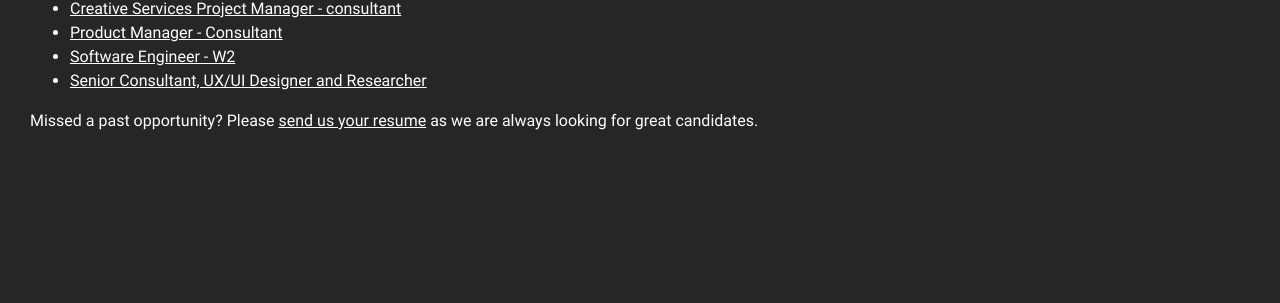
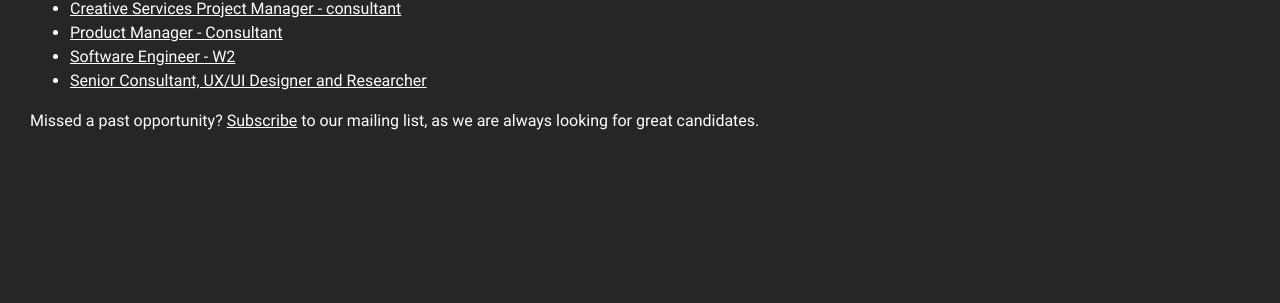
Before and after one commit to compilerla/compiler.la, a Jekyll site: the page built from jobs.html, in a window 1280 px wide. Shown: the part 457-760 px from the top of the page. Built offline with Jekyll 4.4.1, drawn with Linux system fonts in a browser that asks for light colours.

Commit message:
refactor: replace wording about sending resume with link to subscribe

```diff
--- a/jobs.html
+++ b/jobs.html
@@ -26,6 +26,6 @@ title: Jobs with Compiler
 </ul>
 
 <p>
-    Missed a past opportunity? Please <a href="mailto:careers@compiler.la">send us your resume</a> as we are always
+    Missed a past opportunity? <a href="http://eepurl.com/h6qTKL">Subscribe</a> to our mailing list, as we are always
     looking for great candidates.
 </p>
```
